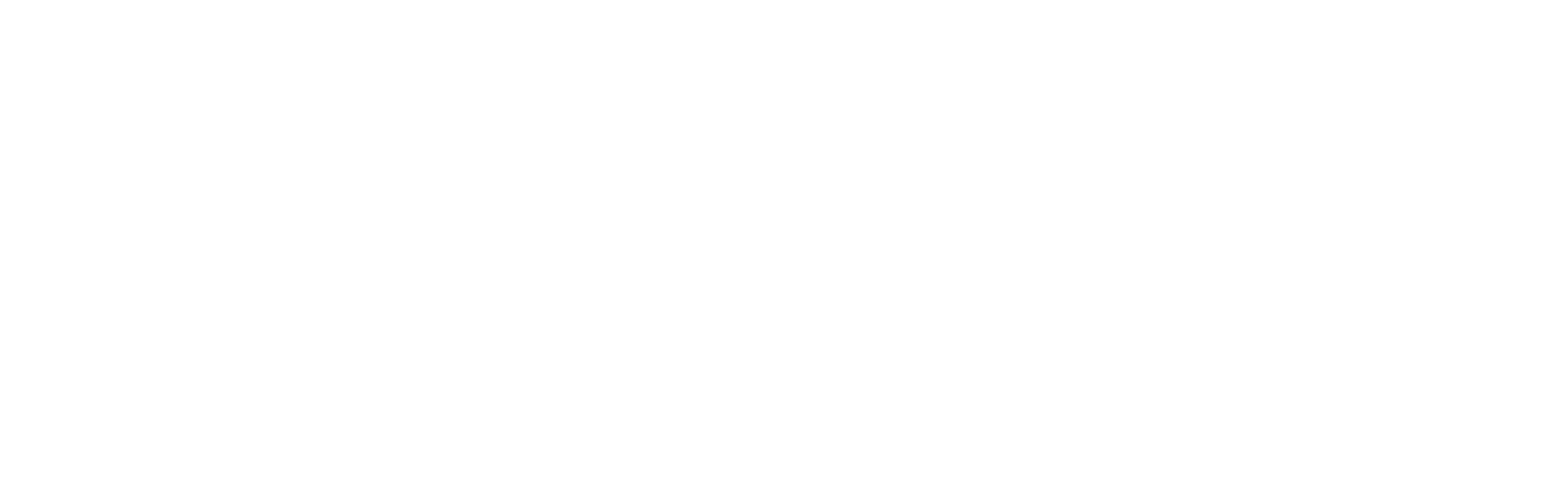
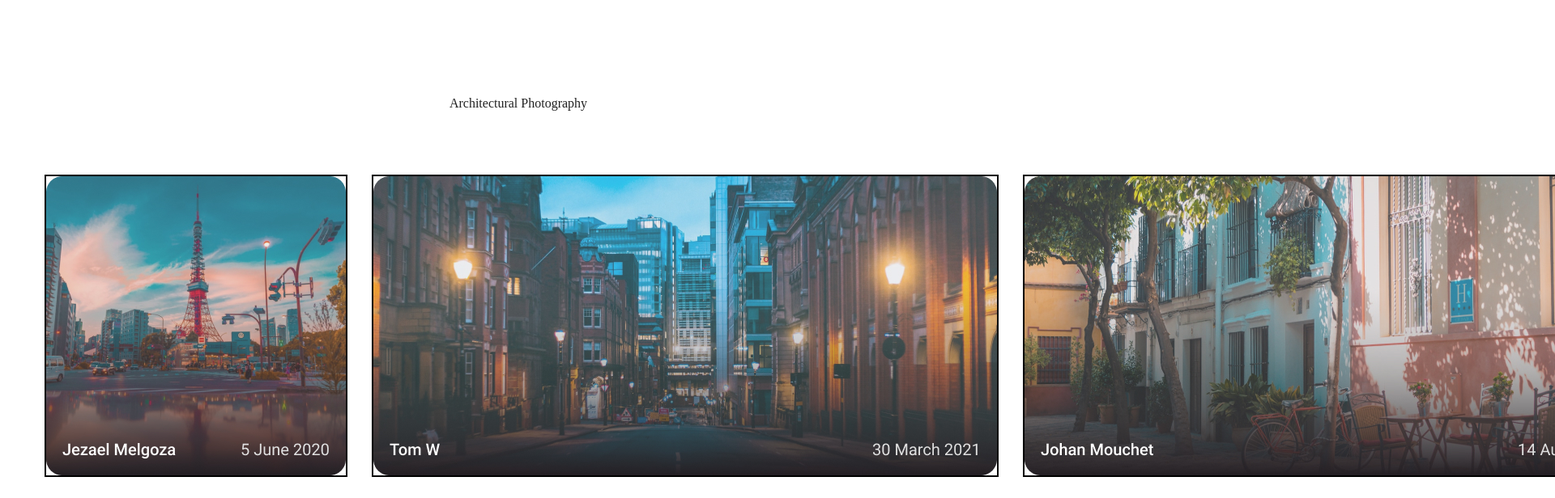
Before and after one commit to AndriiSmolinskyi/Homework-beetroot, a plain HTML site: page index.html in a window 1280 px wide. Shown: the top 616 px of the page at 81% size, 1920 px wide, since content can reach past the window. Drawn offline with Linux system fonts and the light colour scheme.

Commit message:
commit-1

```diff
--- a/css/style.css
+++ b/css/style.css
@@ -0,0 +1,25 @@
+.wrapper {
+   max-width: 1170px;
+   width: 100%;
+   margin: 0 auto;
+
+   margin: 0px auto;
+   margin-top: 120px;
+}
+
+h2 {
+   font-family: "Delius Unicase";
+   text-align: center;
+   margin-bottom: 80px;
+}
+
+.greed-body {
+   display: grid;
+   grid-template-rows: 1fr 1fr 1fr;
+   grid-template-columns: 1fr 1fr 1fr;
+   gap: 30px;
+}
+
+.item{
+   border: 2px solid black;
+}
--- a/index.html
+++ b/index.html
@@ -12,7 +12,17 @@
 </head>
 
 <body>
-
+    <div class="architectural-photography wrapper">
+       <h2>Architectural Photography</h2>
+       <div class="greed-body">
+            <div class="greed-time1 normal-pic item"><img src="img/hm-11/item-squarearc1.jpg" alt=""></div>
+            <div class="greed-time2 width-pic item"><img src="img/hm-11/item-landscapearc2.jpg" alt=""></div>
+            <div class="greed-time3 width-pic item"><img src="img/hm-11/item-landscapearc3.jpg" alt=""></div>
+            <div class="greed-time4 normal-pic item"><img src="img/hm-11/item-squarearc4.jpg" alt=""></div>
+            <div class="greed-time5 normal-pic item"><img src="img/hm-11/item-squarearc5.jpg" alt=""></div>
+            <div class="greed-time6 width-pic item"><img src="img/hm-11/item-landscapearc6.jpg" alt=""></div>
+       </div>
+    </div>
 
 </body>
 
```
Also changed, not shown: img/hm-11/item-landscapearc2.jpg (added), img/hm-11/item-landscapearc3.jpg (added), img/hm-11/item-landscapearc6.jpg (added), img/hm-11/item-squarearc1.jpg (added), img/hm-11/item-squarearc4.jpg (added), img/hm-11/item-squarearc5.jpg (added).
